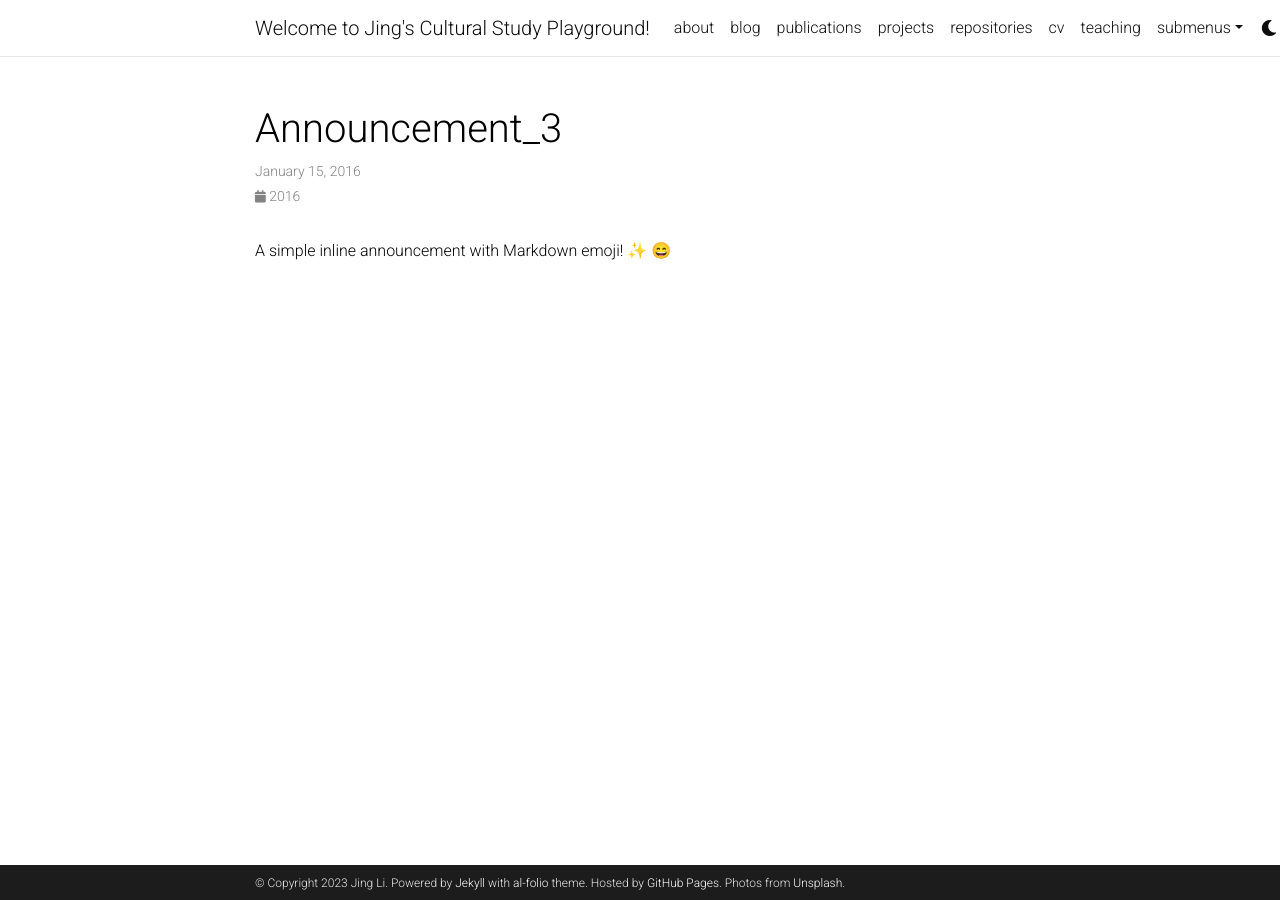
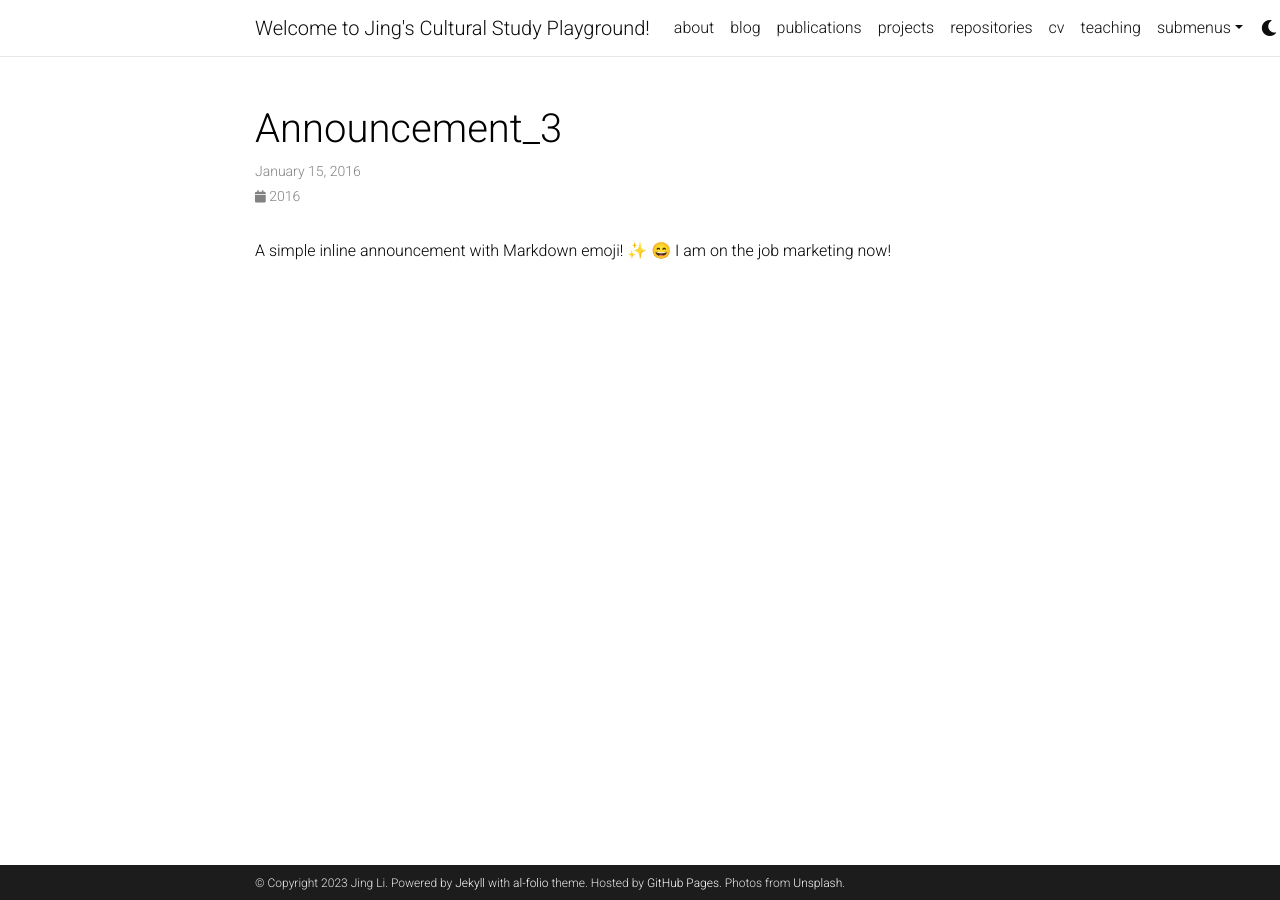
Before and after one commit to jldoc/jane.github.io, a Jekyll site: the page built from _news/announcement_3.md, in a window 1280 px wide. Built offline with Jekyll 4.4.1, drawn with Linux system fonts in a browser that asks for light colours; emoji names are drawn with the system emoji font; comment, search, counter and statistics services are not loaded; a style sheet for code colours, icons or effects is not loaded.

Commit message:
Update announcement_3.md

```diff
--- a/_news/announcement_3.md
+++ b/_news/announcement_3.md
@@ -6,3 +6,4 @@ related_posts: false
 ---
 
 A simple inline announcement with Markdown emoji! :sparkles: :smile:
+I am on the job marketing now!
```
